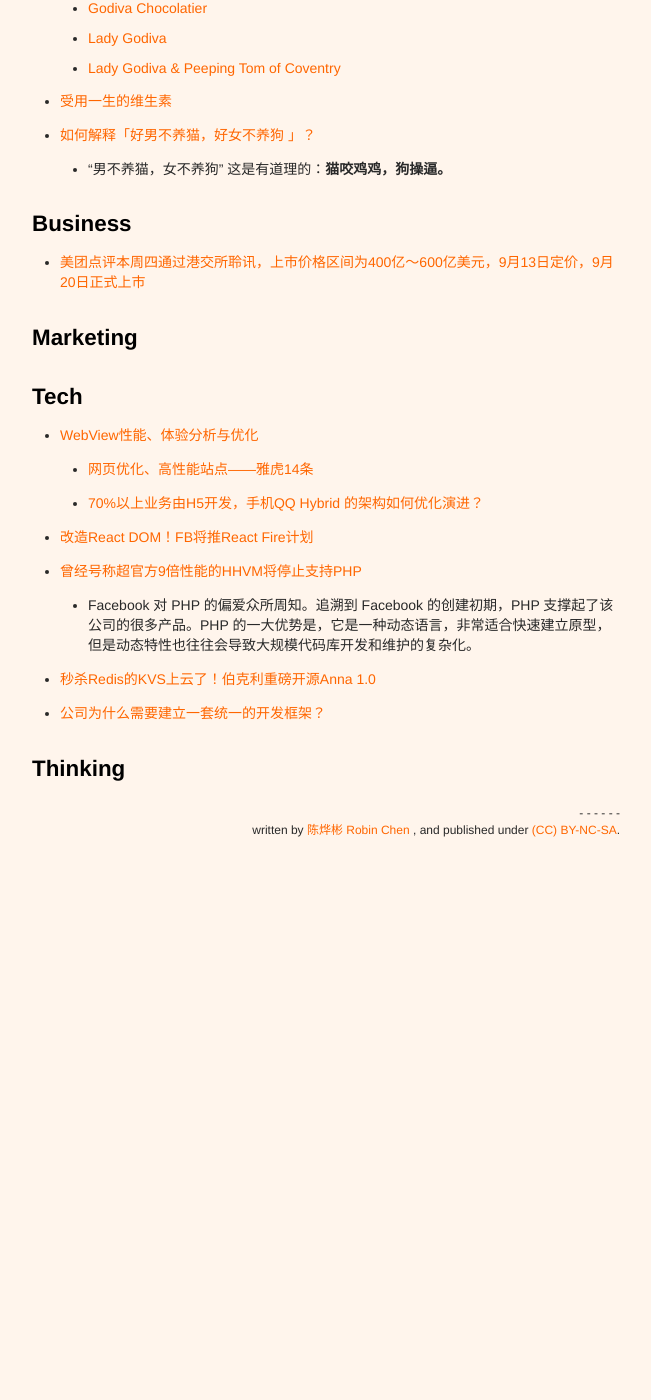
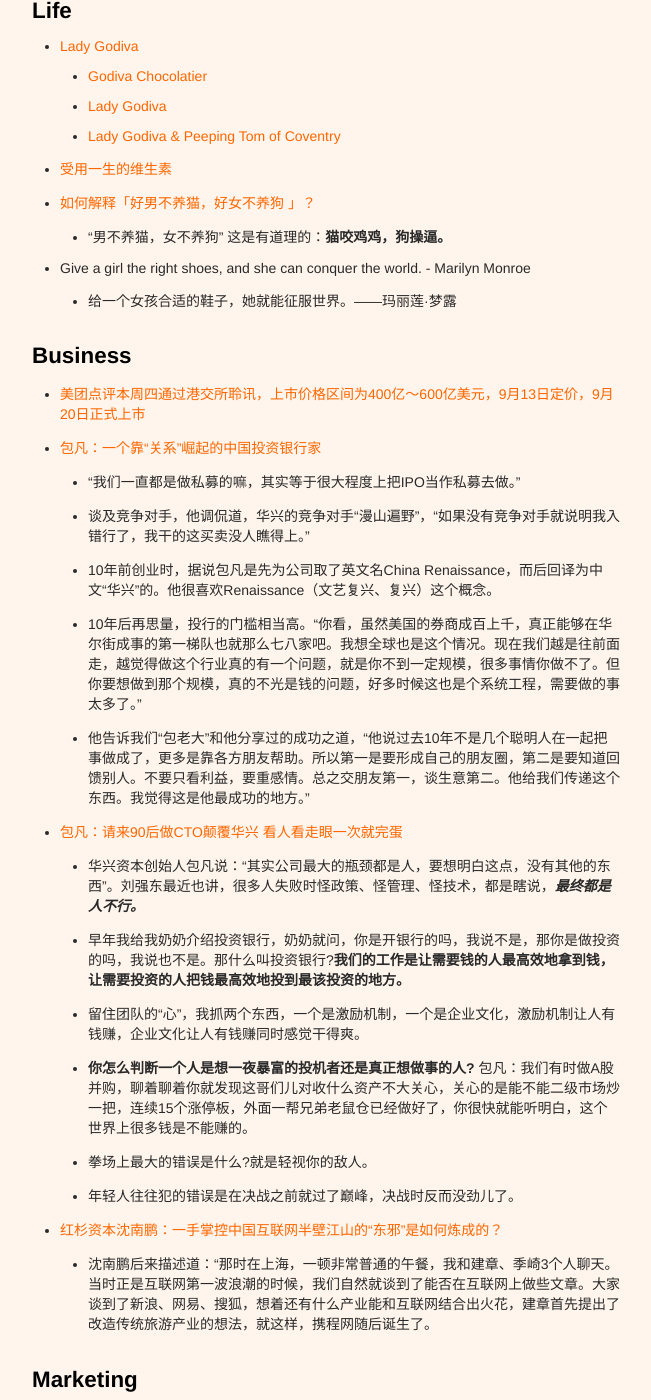
Before and after one commit to xianyuxmu/xianyuxmu.github.io, a Jekyll site: the page built from _posts/2018-09-02-monthly-reading.md, in a window 1280 px wide and 1400 px high, scrolled down 885 px. Shown: the whole window, without its empty margins (314-965 px from the left). Built offline with Jekyll 4.4.1, drawn with Linux system fonts in a browser that asks for light colours; comment, search, counter and statistics services are not loaded; before the commit the page ends 1792 px from its top, so only the background shows below that; some of the changed text lies outside the part shown.

Commit message:
Reading Sep. 28 2018

```diff
--- a/_posts/2018-09-02-monthly-reading.md
+++ b/_posts/2018-09-02-monthly-reading.md
@@ -27,6 +27,8 @@
 	- OKR(Objectives and Key Results)全称为“目标和关键成果”，是企业进行目标管理的一个简单有效的系统，能够将目标管理自上而下贯穿到基层。这套系统由英特尔公司制定，在谷歌成立不到一年的时间，被投资者约翰·都尔(John-Doerr)引入谷歌，并一直沿用至今。
 - [31 Greatest Napoleon Bonaparte Quotes To Make You Great](https://motivationgrid.com/rihanna-quotes/)
 	- 拿破仑波拿巴名言
+- 最大错误是轻敌!
+- 拳场上最大的错误是什么?就是轻视你的敌人。
 
 
 
@@ -39,11 +41,28 @@
 - [受用一生的维生素](http://lwqs1789.blog.163.com/blog/static/126731385201331685025539/)
 - [如何解释「好男不养猫，好女不养狗 」？](https://www.zhihu.com/question/20583660)
 	- “男不养猫，女不养狗” 这是有道理的：**猫咬鸡鸡，狗操逼。**
+- Give a girl the right shoes, and she can conquer the world. - Marilyn Monroe
+	- 给一个女孩合适的鞋子，她就能征服世界。——玛丽莲·梦露
 
 
 ## Business
 
 - [美团点评本周四通过港交所聆讯，上市价格区间为400亿～600亿美元，9月13日定价，9月20日正式上市](https://36kr.com/p/5149021.html)
+- [包凡：一个靠“关系”崛起的中国投资银行家](http://finance.ifeng.com/a/20150126/13458786_0.shtml)
+	- "我们一直都是做私募的嘛，其实等于很大程度上把IPO当作私募去做。"
+	- 谈及竞争对手，他调侃道，华兴的竞争对手“漫山遍野”，“如果没有竞争对手就说明我入错行了，我干的这买卖没人瞧得上。”
+	- 10年前创业时，据说包凡是先为公司取了英文名China Renaissance，而后回译为中文“华兴”的。他很喜欢Renaissance（文艺复兴、复兴）这个概念。
+	- 10年后再思量，投行的门槛相当高。“你看，虽然美国的券商成百上千，真正能够在华尔街成事的第一梯队也就那么七八家吧。我想全球也是这个情况。现在我们越是往前面走，越觉得做这个行业真的有一个问题，就是你不到一定规模，很多事情你做不了。但你要想做到那个规模，真的不光是钱的问题，好多时候这也是个系统工程，需要做的事太多了。”
+	- 他告诉我们“包老大”和他分享过的成功之道，“他说过去10年不是几个聪明人在一起把事做成了，更多是靠各方朋友帮助。所以第一是要形成自己的朋友圈，第二是要知道回馈别人。不要只看利益，要重感情。总之交朋友第一，谈生意第二。他给我们传递这个东西。我觉得这是他最成功的地方。”
+- [包凡：请来90后做CTO颠覆华兴 看人看走眼一次就完蛋](https://www.chinaventure.com.cn/cmsmodel/news/detail/261855.shtml)
+	- 华兴资本创始人包凡说：“其实公司最大的瓶颈都是人，要想明白这点，没有其他的东西”。刘强东最近也讲，很多人失败时怪政策、怪管理、怪技术，都是瞎说，***最终都是人不行。***
+	- 早年我给我奶奶介绍投资银行，奶奶就问，你是开银行的吗，我说不是，那你是做投资的吗，我说也不是。那什么叫投资银行?**我们的工作是让需要钱的人最高效地拿到钱，让需要投资的人把钱最高效地投到最该投资的地方。**
+	- 留住团队的“心”，我抓两个东西，一个是激励机制，一个是企业文化，激励机制让人有钱赚，企业文化让人有钱赚同时感觉干得爽。
+	- **你怎么判断一个人是想一夜暴富的投机者还是真正想做事的人?** 包凡：我们有时做A股并购，聊着聊着你就发现这哥们儿对收什么资产不大关心，关心的是能不能二级市场炒一把，连续15个涨停板，外面一帮兄弟老鼠仓已经做好了，你很快就能听明白，这个世界上很多钱是不能赚的。
+	- 拳场上最大的错误是什么?就是轻视你的敌人。
+	- 年轻人往往犯的错误是在决战之前就过了巅峰，决战时反而没劲儿了。
+- [红杉资本沈南鹏：一手掌控中国互联网半壁江山的“东邪”是如何炼成的？](https://mp.weixin.qq.com/s?__biz=MzI5NDExMjg0OA==&mid=2651312809&idx=1&sn=d13f98071921f02cef1d2d5d5a83c252&scene=21)
+	- 沈南鹏后来描述道：“那时在上海，一顿非常普通的午餐，我和建章、季崎3个人聊天。当时正是互联网第一波浪潮的时候，我们自然就谈到了能否在互联网上做些文章。大家谈到了新浪、网易、搜狐，想着还有什么产业能和互联网结合出火花，建章首先提出了改造传统旅游产业的想法，就这样，携程网随后诞生了。
 
 
 ## Marketing
```
Also changed, not shown: _posts/2017-06-17-chicken-soup.md (+18 -0 lines).
